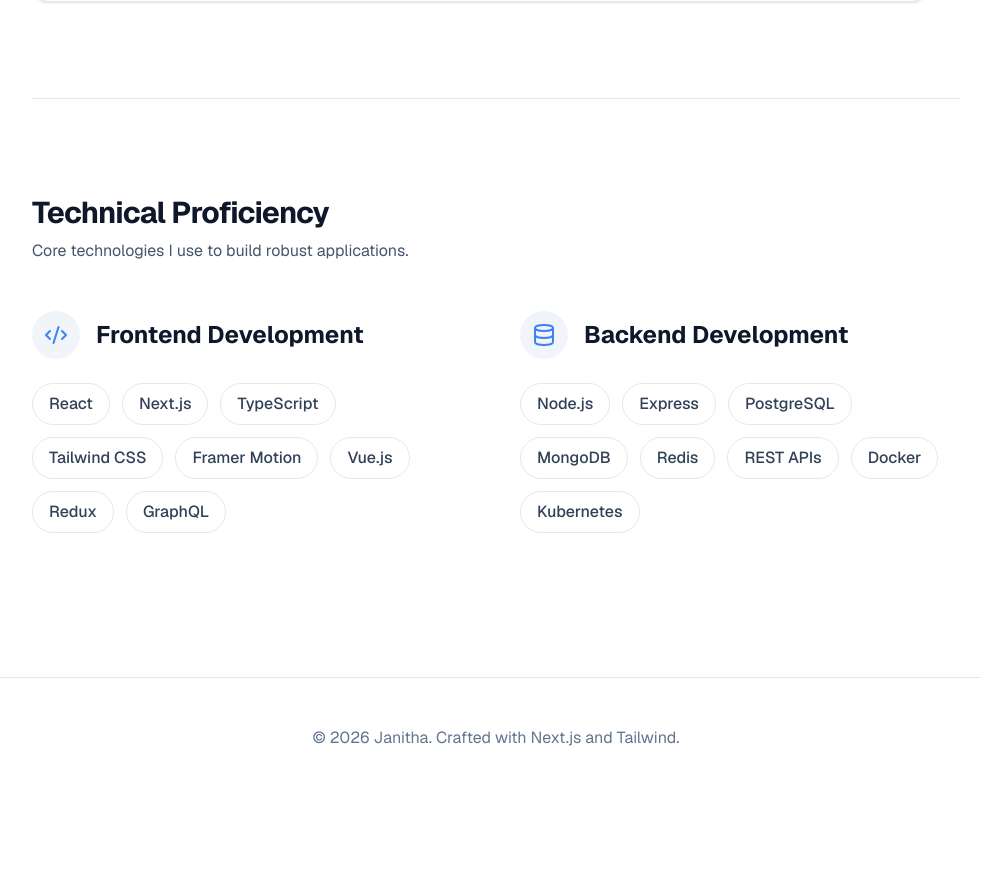
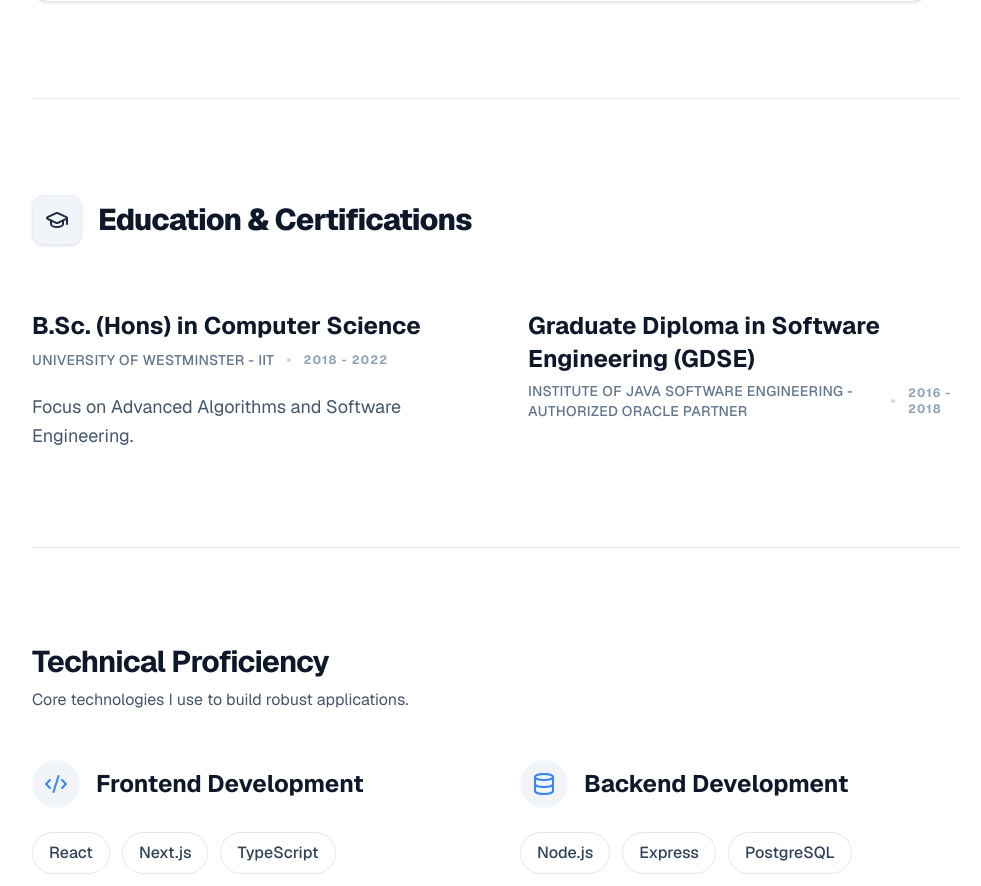
Before and after one commit to JanithaDhananjaya/janithadhananjaya.github.io, a Next.js app: page / in a window 1280 px wide. Shown: the part 4357-5243 px from the top of the page, without its empty margins (144-1125 px from the left). Before the commit the page ends 5155 px from the top, so only its background shows below. Built offline with nearby package versions, Linux system fonts and the light colour scheme.

Commit message:
feat: Add Education and Certifications section with modern layout

```diff
--- a/src/app/page.tsx
+++ b/src/app/page.tsx
@@ -1,6 +1,7 @@
 import { Hero } from "@/components/Hero";
 import { Projects } from "@/components/Projects";
 import { OtherProjects } from "@/components/OtherProjects";
+import { Education } from "@/components/Education";
 import { Skills } from "@/components/Skills";
 import { Navbar } from "@/components/Navbar";
 
@@ -17,6 +18,7 @@
           <Projects />
           <OtherProjects />
         </div>
+        <div id="education"><Education /></div>
         <div id="skills"><Skills /></div>
       </main>
 
--- /dev/null
+++ b/src/components/Education.tsx
@@ -0,0 +1,68 @@
+"use client";
+
+import { motion } from "framer-motion";
+import { GraduationCap } from "lucide-react";
+
+const educationDetails = [
+  {
+    id: 1,
+    degree: "B.Sc. (Hons) in Computer Science",
+    institution: "University of Westminster - IIT",
+    period: "2018 - 2022",
+    description: "Focus on Advanced Algorithms and Software Engineering.",
+  },
+  {
+    id: 2,
+    degree: "Graduate Diploma in Software Engineering (GDSE)",
+    institution: "Institute of Java Software Engineering - Authorized Oracle Partner",
+    period: "2016 - 2018",
+    description: "",
+  },
+];
+
+export function Education() {
+  return (
+    <section className="py-24 border-t border-slate-200 dark:border-slate-800">
+      <div className="mb-16 flex items-center gap-4">
+        <div className="p-3 bg-slate-100 dark:bg-slate-900 rounded-xl border border-slate-200/50 dark:border-slate-800/50 shadow-sm">
+          <GraduationCap className="w-6 h-6 text-slate-800 dark:text-slate-200" />
+        </div>
+        <h2 className="text-3xl font-extrabold tracking-tight text-slate-900 dark:text-white">
+          Education & Certifications
+        </h2>
+      </div>
+
+      <div className="grid md:grid-cols-2 gap-12 lg:gap-16">
+        {educationDetails.map((item, index) => (
+          <motion.div
+            key={item.id}
+            initial={{ opacity: 0, y: 30 }}
+            whileInView={{ opacity: 1, y: 0 }}
+            viewport={{ once: true, margin: "-50px" }}
+            transition={{ duration: 0.6, delay: index * 0.1, ease: "easeOut" }}
+            className="flex flex-col gap-3 group"
+          >
+            <div className="space-y-1.5">
+              <h3 className="text-xl sm:text-2xl font-bold text-slate-900 dark:text-white leading-snug group-hover:text-accent transition-colors">
+                {item.degree}
+              </h3>
+              <div className="flex flex-col sm:flex-row sm:items-center gap-1 sm:gap-3 text-slate-500 dark:text-slate-400 font-medium">
+                <span className="text-sm tracking-wide uppercase">{item.institution}</span>
+                <span className="hidden sm:block text-slate-300 dark:text-slate-700">•</span>
+                <span className="text-xs tracking-widest uppercase font-bold text-slate-400 dark:text-slate-500">
+                  {item.period}
+                </span>
+              </div>
+            </div>
+
+            {item.description && (
+              <p className="text-slate-600 dark:text-slate-300 leading-relaxed mt-2 text-lg">
+                {item.description}
+              </p>
+            )}
+          </motion.div>
+        ))}
+      </div>
+    </section>
+  );
+}
```
